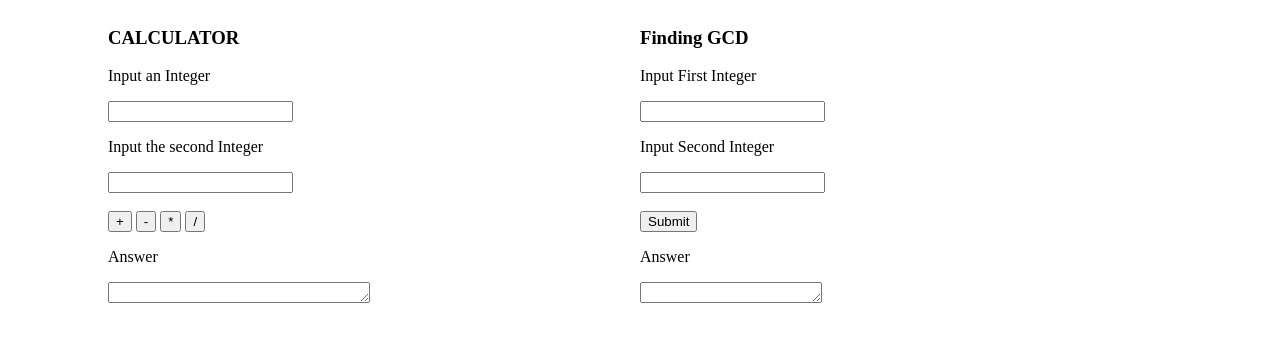
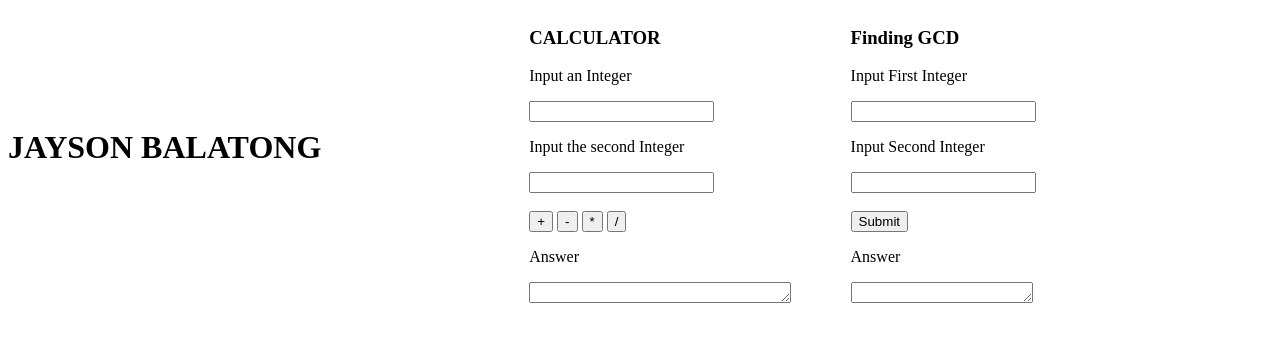
Before and after one commit to Jaysooon/advanced_programming, a PHP site: page / in a window 1280 px wide. Shown: the top 342 px of the page. Run offline with PHP 8.4, Linux system fonts and the light colour scheme.

Commit message:
Updating assign_one

```diff
--- a/index.php
+++ b/index.php
@@ -8,6 +8,9 @@
 
 <div class="container">
   <div class="row">
+    <div class="col" style="padding-top: 100px;">
+      <h1>JAYSON BALATONG</h1>
+    </div>
     <div class="col">
       <form class="" action="" method="post" style="padding-left: 100px;">
           <h3>CALCULATOR</h3>
@@ -95,7 +98,7 @@
 <style media="screen">
   .col{
     float: left;
-    width: 50%;
+    width: 33.33%;
   }
   .row:after {
   content: "";
```
